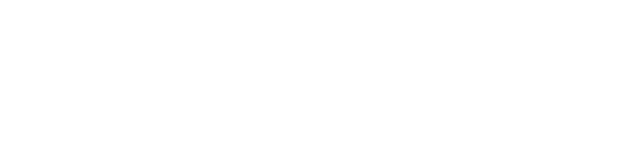
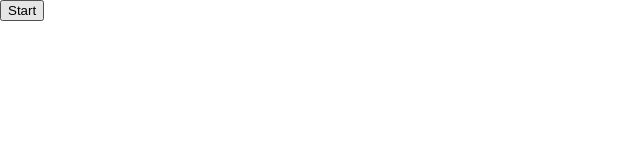
Before and after one commit to arsen-react/carrot-game, a plain HTML site: page index.html in a window 1280 px wide. Shown: the whole page, without its empty margins (0-640 px from the left). Drawn offline with Linux system fonts and the light colour scheme.

Commit message:
add button

```diff
--- a/index.html
+++ b/index.html
@@ -9,7 +9,9 @@
 </head>
 <body>
 
-    <div id="root"></div>
+    <div id="root">
+        <button onclick="startGame()">Start</button>
+    </div>
     <script src="script/script.js"></script>
 </body>
 </html>
```
